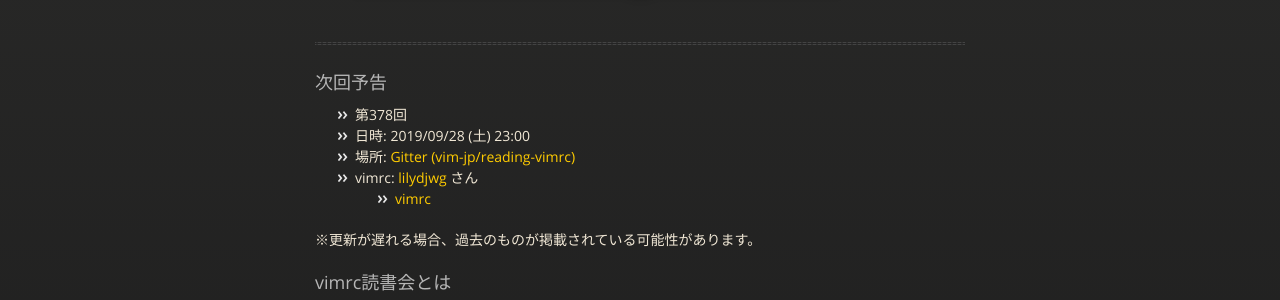
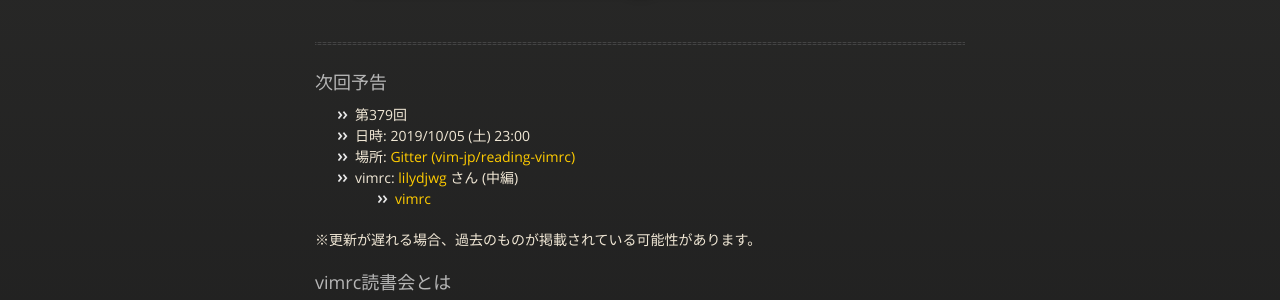
Before and after one commit to vim-jp/reading-vimrc, a Jekyll site: the page built from index.md, in a window 1280 px wide and 900 px high. Shown: the part 212-512 px from the top of the window. Built offline with Jekyll 4.4.1, drawn with Linux system fonts in a browser that asks for light colours; nearby versions of some CDN libraries.

Commit message:
Update the next information: #379 lilydjwg

```diff
--- a/_data/next.yml
+++ b/_data/next.yml
@@ -1,11 +1,12 @@
-- id: 378
-  date: '2019-09-28 23:00'
+- id: 379
+  date: '2019-10-05 23:00'
   author:
     name: lilydjwg
     url: 'https://github.com/lilydjwg'
   vimrcs:
-    - url: 'https://github.com/lilydjwg/dotvim/blob/master/vimrc'
+    - url: >-
+        https://github.com/lilydjwg/dotvim/blob/97181e6a5d1d21a02b85800e1b7081cc1aae8e9d/vimrc
       name: vimrc
-      hash: null
-  part: null
+      hash: 97181e6a5d1d21a02b85800e1b7081cc1aae8e9d
+  part: 中編
   other: null
```
